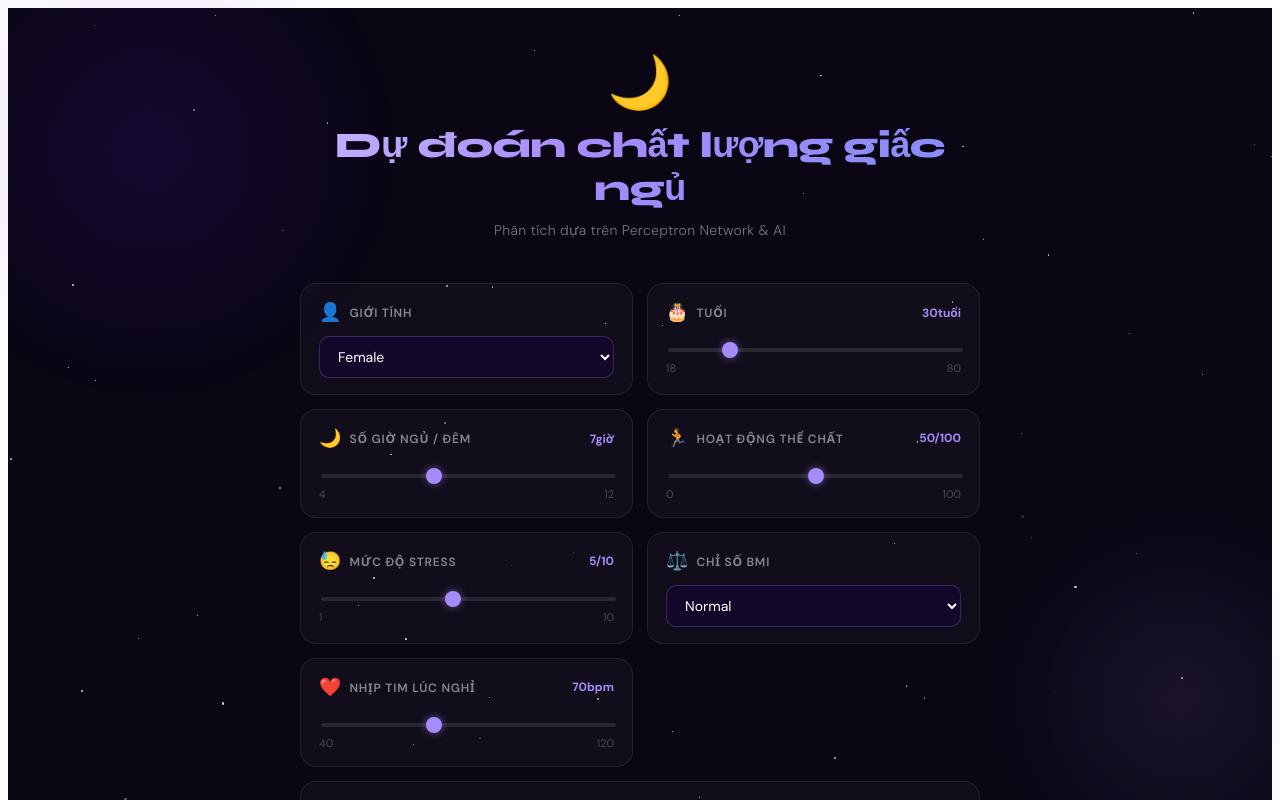
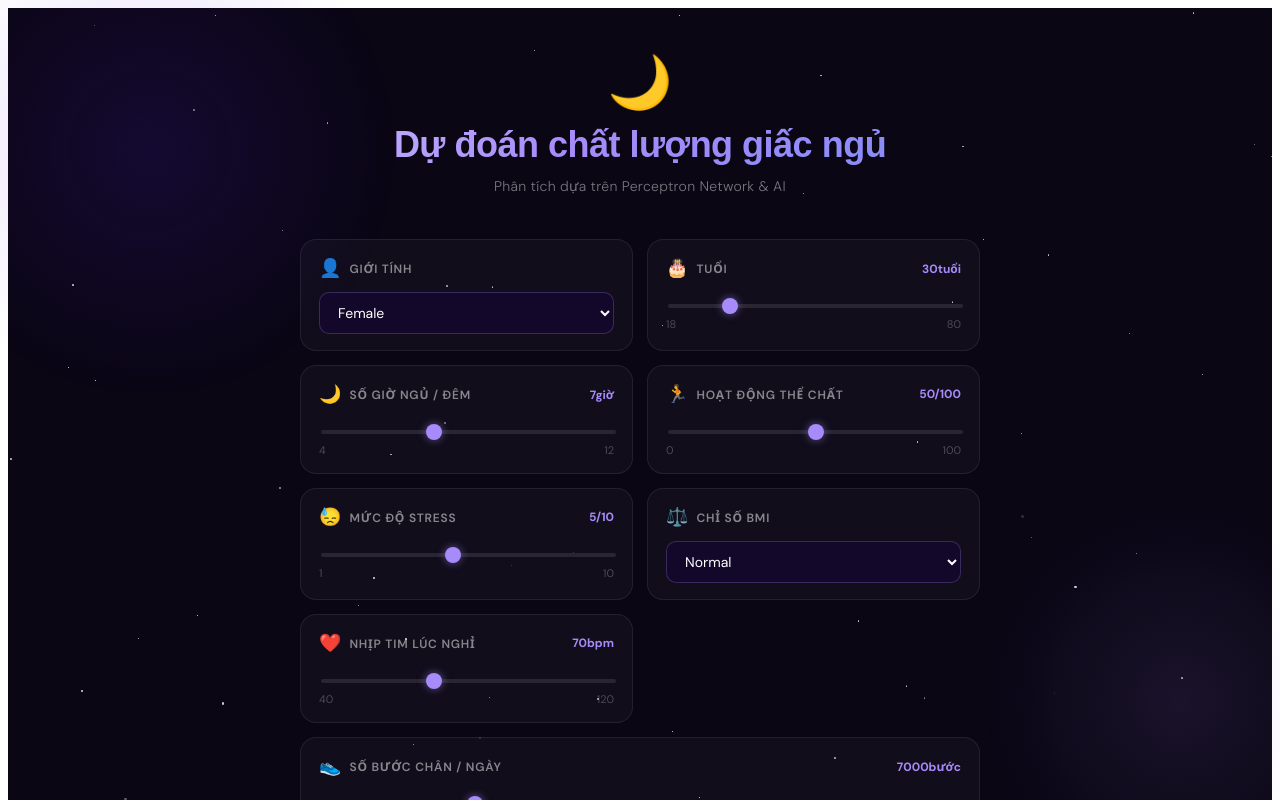
Before and after one commit to thiendang184-droid/full-app-sleep-check, a React (Vite) app in the folder sleep-app/: page / in a window 1280 px wide. Shown: the top 800 px of the page. Built offline with nearby package versions, Linux system fonts and the light colour scheme.

Commit message:
fix: update fetch endpoint to custom perceptron api inside frontend file

```diff
--- a/sleep-app/src/App.jsx
+++ b/sleep-app/src/App.jsx
@@ -171,7 +171,7 @@ export default function App() {
         <div style={{textAlign:"center",marginBottom:44,animation:"fadeUp 0.6s ease"}}>
           <div style={{fontSize:52,marginBottom:8}}>🌙</div>
           <h1 style={{
-            fontFamily:"'Syne',sans-serif", fontSize:"clamp(26px,5vw,36px)",
+            fontFamily:"'Montserrat',sans-serif", fontSize:"clamp(26px,5vw,36px)",
             fontWeight:800, margin:0, letterSpacing:-0.5,
             background:"linear-gradient(135deg,#c4b5fd 0%,#a78bfa 40%,#818cf8 100%)",
             WebkitBackgroundClip:"text", WebkitTextFillColor:"transparent"
```
